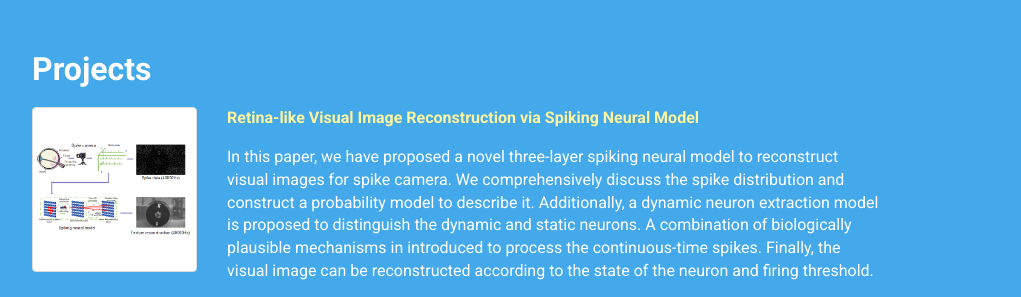
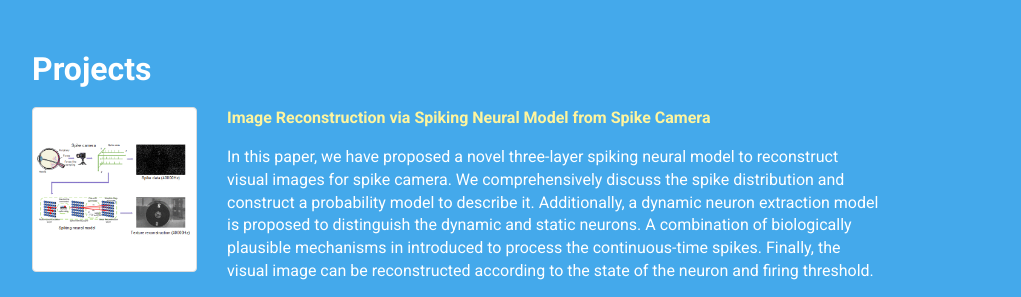
Before and after one commit to Crazyspike/home, a Jekyll site: the page built from index.html, in a window 1280 px wide and 900 px high, scrolled down 1090 px. Shown: the part 152-449 px from the top of the window, without its empty margins (38-1059 px from the left). Built offline with Jekyll 4.4.1, drawn with Linux system fonts in a browser that asks for light colours; nearby versions of some CDN libraries.

Commit message:
Update projects.yml

```diff
--- a/_data/projects.yml
+++ b/_data/projects.yml
@@ -1,5 +1,5 @@
 -
-  name: 'Retina-like Visual Image Reconstruction via Spiking Neural Model'
+  name: 'Image Reconstruction via Spiking Neural Model from Spike Camera'
   description: >
     In this paper, we have proposed a novel three-layer spiking neural model to reconstruct visual images for spike camera. We comprehensively discuss the spike distribution and construct a probability model to describe it. Additionally, a dynamic neuron extraction model is proposed to distinguish the dynamic and static neurons. A combination of biologically plausible mechanisms in introduced to process the continuous-time spikes. Finally, the visual image can be reconstructed according to the state of the neuron and firing threshold.
   image: /img/2783-teaser.gif
```
